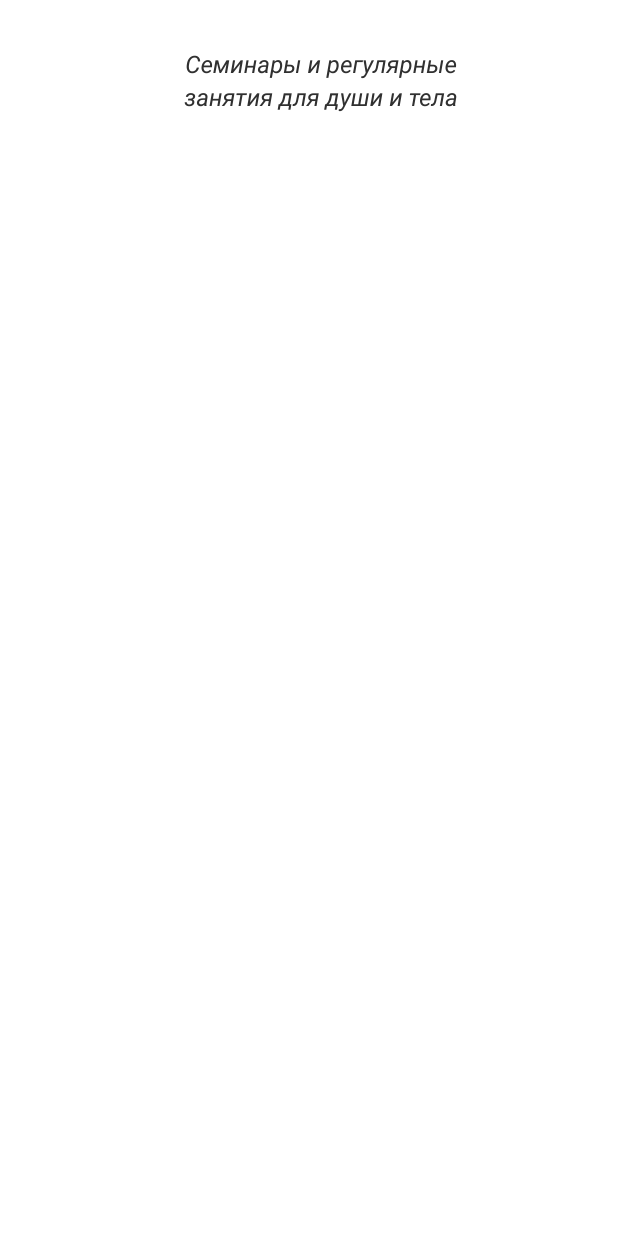
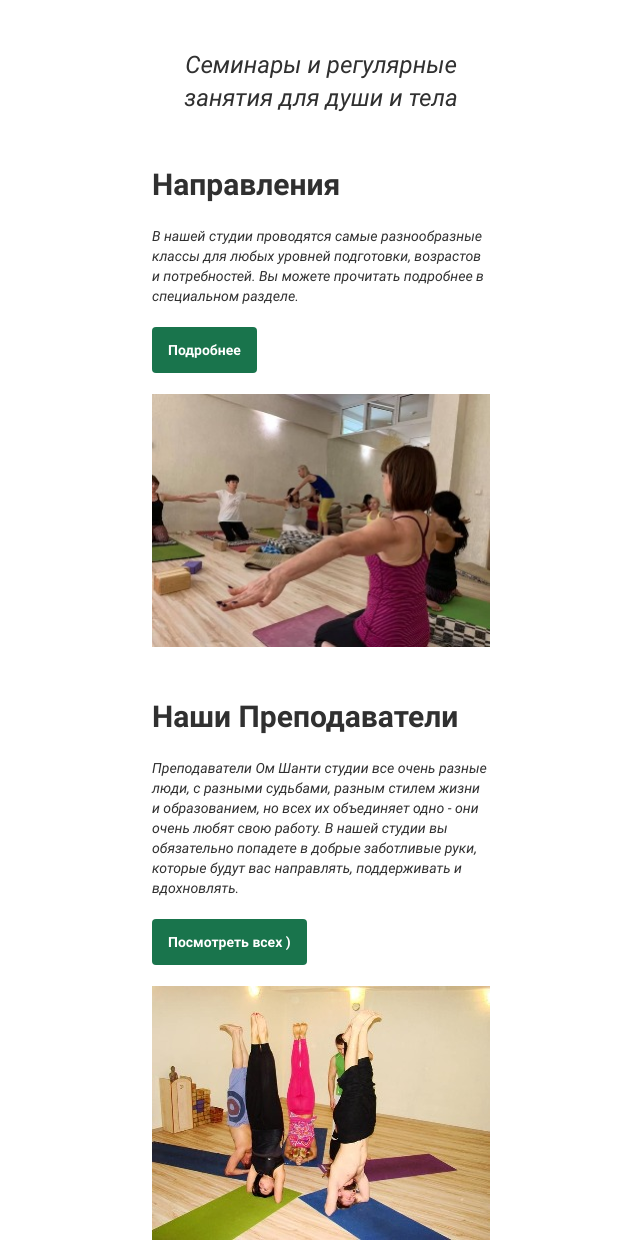
Before and after one commit to Menolas/eva, a PHP site: page / in a window 1280 px wide. Shown: the part 430-1670 px from the top of the page, without its empty margins (319-959 px from the left). Before the commit the page ends 542 px from the top, so only its background shows below. Run offline with PHP 8.4, Linux system fonts and the light colour scheme.

Commit message:
some more blocks

```diff
--- a/css/style.css
+++ b/css/style.css
@@ -130,16 +130,17 @@ textarea {
 		max-width: 1600px;*/ } }
 
 .title {
-  font-size: 26px;
-  line-height: 35px;
+  font-size: 49px;
+  line-height: 56px;
   font-weight: 700;
   font-family: "Roboto"; }
 
 .title__secondary {
-  font-size: 18px;
-  line-height: 50px;
+  font-size: 28px;
+  line-height: 32px;
   font-weight: 700;
-  font-family: "Roboto"; }
+  font-family: "Roboto";
+  margin-bottom: 21px; }
 
 .title__third {
   font-size: 16px;
@@ -202,8 +203,24 @@ textarea {
     font-family: "Roboto";
     font-weight: 300; } }
 
+.btn {
+  display: block;
+  color: inherit;
+  text-decoration: none;
+  display: inline-block;
+  margin-top: 21px;
+  margin-bottom: 21px;
+  padding: 16px;
+  color: #ffffff;
+  font-size: 14px;
+  line-height: 14px;
+  font-weight: 700;
+  background-color: #19744C;
+  border-radius: 4px; }
+
 .main-header {
-  padding: 16px; }
+  padding: 16px;
+  padding-bottom: 0; }
 
 .main-header__block-wrap {
   position: relative;
@@ -374,3 +391,12 @@ textarea {
     right: 0;
     height: 1px;
     background-color: #19744C; }
+
+.news {
+  display: none; }
+
+.branches {
+  padding: 50px 16px; }
+
+.teachers {
+  padding: 0 16px; }
--- a/index.html
+++ b/index.html
@@ -58,9 +58,52 @@
 				<p class="main-header__greeting  main-header__greeting--mobile">Семинары и регулярные занятия для души и тела</p>
 			</header>
 			<main>
-				<section class="news"></section>
-				<section class="branches"></section>
-				<section class="teachers"></section>
+				<section class="news">
+					<h2 class="news__title  title__secondary">Новости</h2>
+					<ul news__list>
+						<li class="news__item">
+							<a class="news__link" href="#">
+								<article></article>
+							</a>
+						</li>
+						<li class="news__item">
+							<a class="news__link" href="#">
+								<article></article>
+							</a>
+						</li>
+						<li class="news__item">
+							<a class="news__link" href="#">
+								<article></article>
+							</a>
+						</li>
+					</ul>
+				</section>
+				<section class="branches">
+					<h2 class="branches__title  title__secondary">Направления</h2>
+					<p class="branches__text">
+						В нашей студии проводятся самые разнообразные классы для любых уровней подготовки, возрастов и потребностей. Вы можете прочитать подробнее в специальном разделе.
+					</p>
+					<a class="branches__btn  btn" href="#">Подробнее</a>
+					<div class="branches__illustration">
+						<picture>
+							<source media="(min-width: 1000px)" srcset="img/illustration-branches-370.jpg">
+								<img src="img/illustration-branches-370.jpg" alt="Направления - иллюстрация">
+						</picture>
+					</div>
+				</section>
+				<section class="teachers">
+					<h2 class="teachers__title  title__secondary">Наши Преподаватели</h2>
+					<p class="teachers__text">
+						Преподаватели Ом Шанти студии все очень разные люди, с разными судьбами, разным стилем жизни и образованием, но всех их объединяет одно - они очень любят свою работу. В нашей студии вы обязательно попадете в добрые заботливые руки, которые будут вас направлять, поддерживать и вдохновлять.
+					</p>
+					<a class="teachers__btn  btn" href="#">Посмотреть всех )</a>
+					<div class="branches__illustration">
+						<picture>
+							<source media="(min-width: 1000px)" srcset="img/illustration-teachers-370.jpg">
+								<img src="img/illustration-teachers-370.jpg" alt="Направления - иллюстрация">
+						</picture>
+					</div>
+				</section>
 				<section class="schedule"></section>
 				<section class="contact-form"></section>
 			</main>
--- /dev/null
+++ b/sass/blocks/branches.scss
@@ -0,0 +1,3 @@
+.branches {
+	padding: 50px 16px;
+}
--- a/sass/blocks/btn.scss
+++ b/sass/blocks/btn.scss
@@ -0,0 +1,13 @@
+.btn {
+	@include link-style;
+	display: inline-block;
+	margin-top: 21px;
+	margin-bottom: 21px;
+	padding: 16px;
+	color: $white;
+	font-size: 14px;
+	line-height: 14px;
+	font-weight: 700;
+	background-color: $green;
+	border-radius: 4px;
+}
--- a/sass/blocks/main-header.scss
+++ b/sass/blocks/main-header.scss
@@ -1,5 +1,6 @@
 .main-header {
 	padding: 16px;
+	padding-bottom: 0;
 }
 
 .main-header__block-wrap {
--- /dev/null
+++ b/sass/blocks/news.scss
@@ -0,0 +1,3 @@
+.news {
+	display: none;
+}
--- /dev/null
+++ b/sass/blocks/teachers.scss
@@ -0,0 +1,3 @@
+.teachers {
+	padding: 0 16px;
+}
--- a/sass/blocks/title.scss
+++ b/sass/blocks/title.scss
@@ -1,9 +1,10 @@
 .title {
-	@include font-header(26px, 35px);
+	@include font-header(49px, 56px);
 }
 
 .title__secondary {
-	@include font-header(18px, 50px);
+	@include font-header(28px, 32px);
+	margin-bottom: 21px;
 }
 
 .title__third {
--- a/sass/style.scss
+++ b/sass/style.scss
@@ -8,4 +8,9 @@
 @import "blocks/social-block";
 @import "blocks/main-header";
 @import "blocks/main-nav";
-@import "blocks/about";
+@import "blocks/news";
+@import "blocks/branches";
+@import "blocks/teachers";
+@import "blocks/schedule";
+@import "blocks/contact-form";
+@import "blocks/main-footer";
```
Also changed, not shown: img/illustration-branches-370.jpg (added), img/illustration-teachers-370.jpg (added), sass/blocks/contact-form.scss (added), sass/blocks/main-footer.scss (added), sass/blocks/schedule.scss (added).
